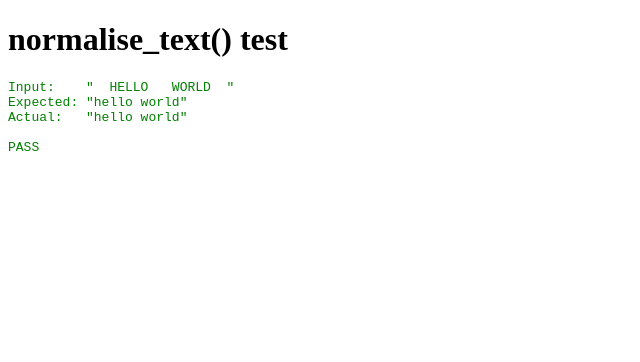
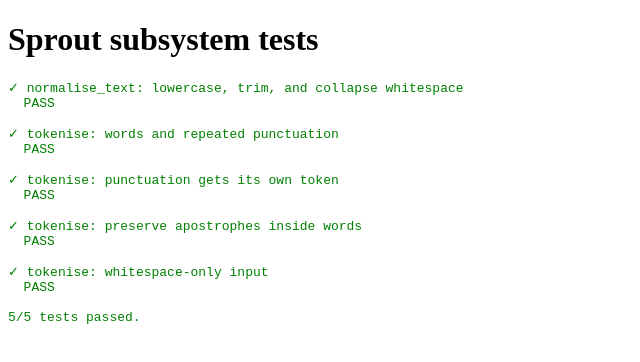
Before and after one commit to Chibbit-99/Sprout-Slop-Filter, a plain HTML site: page test.html in a window 1280 px wide. Shown: the whole page, without its empty margins (0-640 px from the left). Drawn offline with Linux system fonts and the light colour scheme.

Commit message:
Test normalisation and tokenisation subsystems

```diff
--- a/test.html
+++ b/test.html
@@ -6,34 +6,68 @@
     <title>Sprout subsystem tests</title>
 </head>
 <body>
-    <h1>normalise_text() test</h1>
-    <pre id="result">Running test…</pre>
+    <h1>Sprout subsystem tests</h1>
+    <pre id="result">Running tests…</pre>
 
-    <!-- Use a relative path so this works both from the project folder and on a project-hosted site. -->
     <script src="./subsystems/normalise_text.js"></script>
+    <script src="./subsystems/tokeniser.js"></script>
     <script>
         const output = document.getElementById("result");
+        const tests = [
+            {
+                name: "normalise_text: lowercase, trim, and collapse whitespace",
+                run: () => normalise_text("  HELLO   WORLD  "),
+                expected: "hello world"
+            },
+            {
+                name: "tokenise: words and repeated punctuation",
+                run: () => tokenise("buy milk!!!"),
+                expected: ["buy", "milk", "!", "!", "!"]
+            },
+            {
+                name: "tokenise: punctuation gets its own token",
+                run: () => tokenise("Hello, WORLD!"),
+                expected: ["Hello", ",", "WORLD", "!"]
+            },
+            {
+                name: "tokenise: preserve apostrophes inside words",
+                run: () => tokenise("don't stop."),
+                expected: ["don't", "stop", "."]
+            },
+            {
+                name: "tokenise: whitespace-only input",
+                run: () => tokenise("   "),
+                expected: []
+            }
+        ];
 
-        try {
-            if (typeof normalise_text !== "function") {
-                throw new Error("normalise_text was not loaded. Check the script path and browser console.");
+        const results = tests.map(test => {
+            try {
+                const actual = test.run();
+                const passed = JSON.stringify(actual) === JSON.stringify(test.expected);
+                return {
+                    name: test.name,
+                    passed,
+                    details: passed
+                        ? "PASS"
+                        : "FAIL\n  Expected: " + JSON.stringify(test.expected) +
+                          "\n  Actual:   " + JSON.stringify(actual)
+                };
+            } catch (error) {
+                return {
+                    name: test.name,
+                    passed: false,
+                    details: "ERROR: " + error.message
+                };
             }
+        });
 
-            const input = "  HELLO   WORLD  ";
-            const expected = "hello world";
-            const actual = normalise_text(input);
-
-            output.textContent =
-                "Input:    " + JSON.stringify(input) + "\n" +
-                "Expected: " + JSON.stringify(expected) + "\n" +
-                "Actual:   " + JSON.stringify(actual) + "\n\n" +
-                (actual === expected ? "PASS" : "FAIL");
-            output.style.color = actual === expected ? "green" : "red";
-        } catch (error) {
-            output.textContent = "ERROR: " + error.message;
-            output.style.color = "red";
-            console.error(error);
-        }
+        const passedCount = results.filter(result => result.passed).length;
+        output.textContent =
+            results.map(result => (result.passed ? "✓ " : "✗ ") + result.name +
+                "\n  " + result.details).join("\n\n") +
+            "\n\n" + passedCount + "/" + results.length + " tests passed.";
+        output.style.color = passedCount === results.length ? "green" : "red";
     </script>
 </body>
 </html>
```
